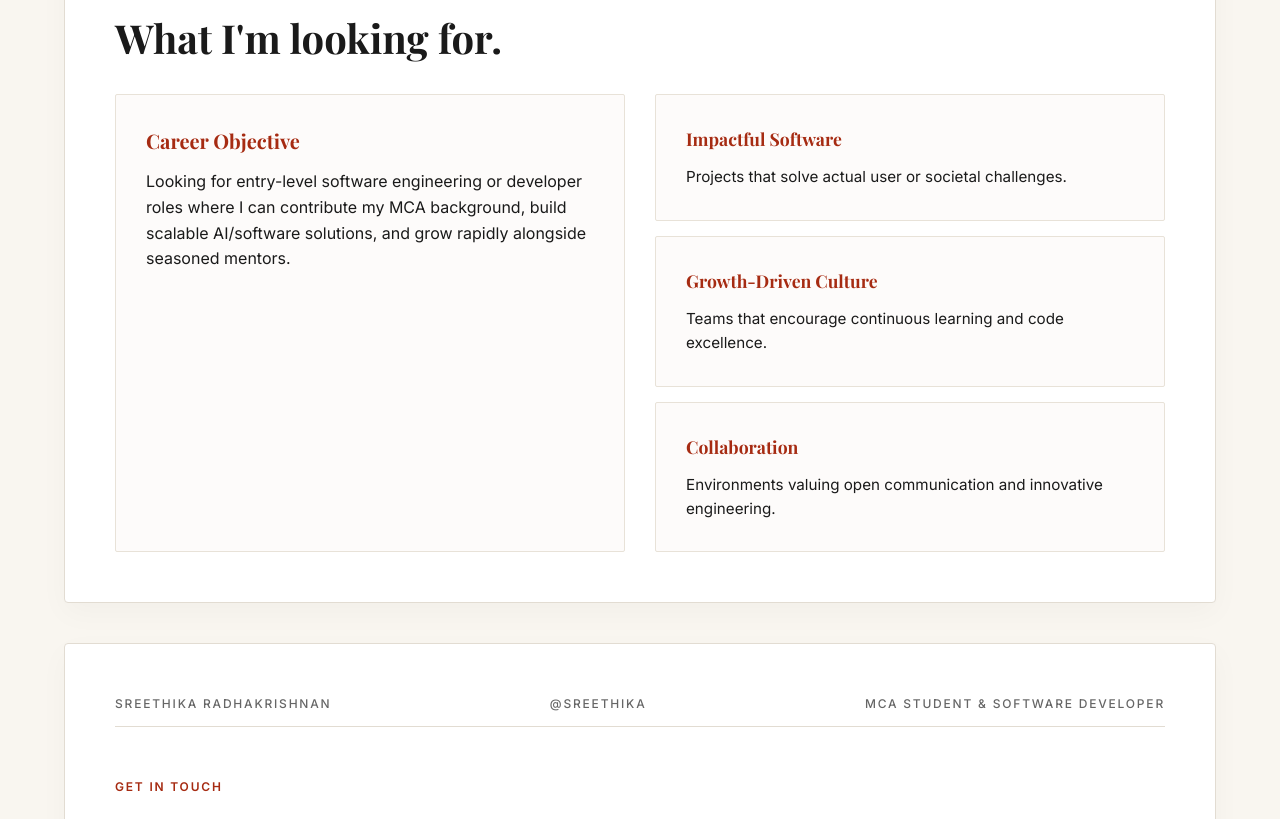
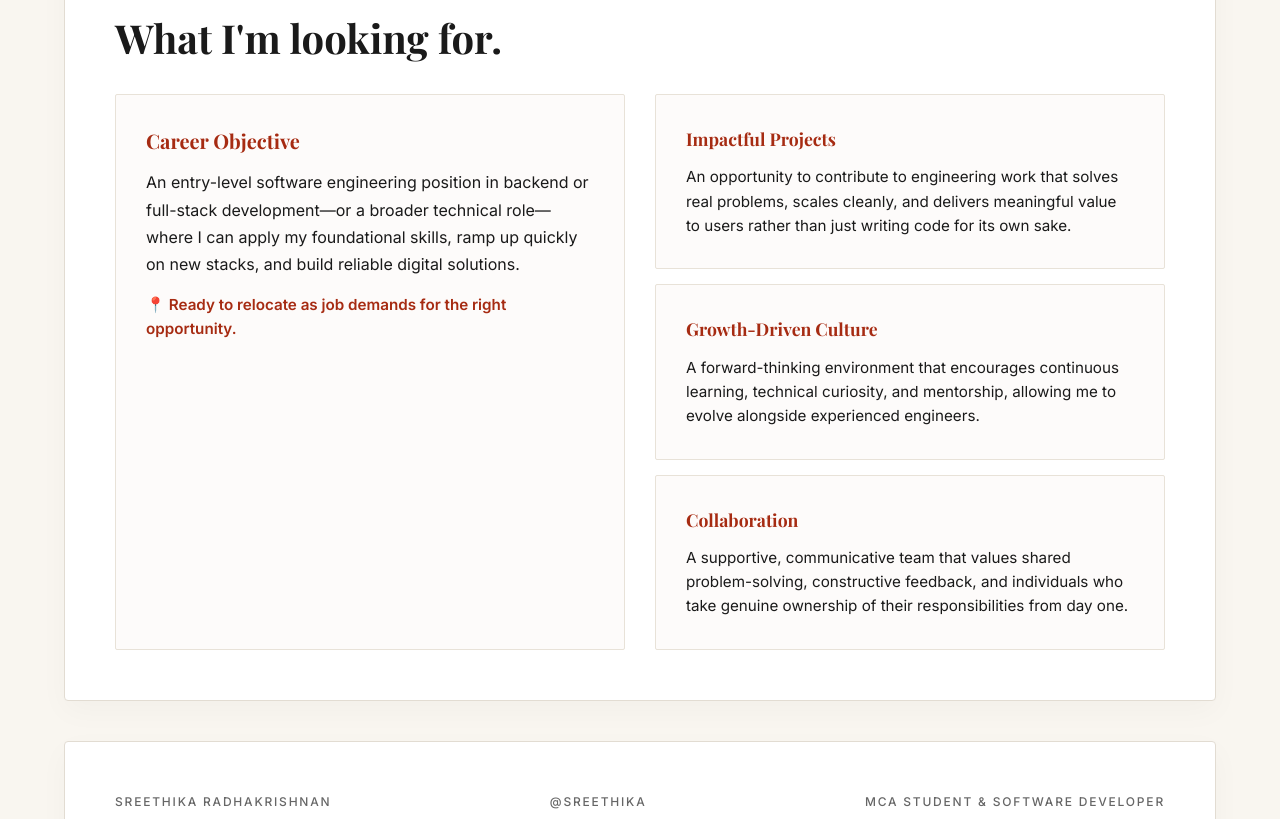
Before and after one commit to Sr-2525/Portfolio, a React app: page / in a window 1280 px wide. Shown: the part 7140-7959 px from the top of the page. Built offline with nearby package versions, Linux system fonts and the light colour scheme; the HTML template or start-up script is replaced by a standard one; a web font is replaced by a local one.

Commit message:
Updated What I'm Looking For section with career objectives, growth culture, and relocation readiness

```diff
--- a/src/components/Beyond.jsx
+++ b/src/components/Beyond.jsx
@@ -27,7 +27,7 @@ function Beyond() {
       </div>
 
       <div className="quote-bar" style={{ marginTop: '30px', textAlign: 'center' }}>
-        &ldquo;Curiosity is the engine of technological achievement.&rdquo;
+        &ldquo;Learn to understand, create to connect.&rdquo;
       </div>
     </section>
   )
--- a/src/components/Goals.jsx
+++ b/src/components/Goals.jsx
@@ -10,27 +10,31 @@ function Goals() {
       <div className="grid-2">
         <div className="editorial-card">
           <h3>Career Objective</h3>
-          <p style={{ marginTop: '12px' }}>
-            Looking for entry-level software engineering or developer roles where I can contribute my MCA background, build scalable AI/software solutions, and grow rapidly alongside seasoned mentors.
+          <p style={{ marginTop: '12px', lineHeight: '1.7' }}>
+            An entry-level software engineering position in backend or full-stack development—or a broader technical role—where I can apply my foundational skills, ramp up quickly on new stacks, and build reliable digital solutions.
+          </p>
+          <p style={{ marginTop: '15px', fontWeight: '600', color: '#A62B12', fontSize: '0.95rem' }}>
+            📍 Ready to relocate as job demands for the right opportunity.
           </p>
         </div>
 
         <div>
           <div className="editorial-card" style={{ marginBottom: '15px' }}>
-            <h3 style={{ fontSize: '1.1rem' }}>Impactful Software</h3>
-            <p style={{ fontSize: '0.95rem' }}>Projects that solve actual user or societal challenges.</p>
+            <h3 style={{ fontSize: '1.1rem' }}>Impactful Projects</h3>
+            <p style={{ fontSize: '0.95rem' }}>An opportunity to contribute to engineering work that solves real problems, scales cleanly, and delivers meaningful value to users rather than just writing code for its own sake.</p>
           </div>
           <div className="editorial-card" style={{ marginBottom: '15px' }}>
             <h3 style={{ fontSize: '1.1rem' }}>Growth-Driven Culture</h3>
-            <p style={{ fontSize: '0.95rem' }}>Teams that encourage continuous learning and code excellence.</p>
+            <p style={{ fontSize: '0.95rem' }}>A forward-thinking environment that encourages continuous learning, technical curiosity, and mentorship, allowing me to evolve alongside experienced engineers.</p>
           </div>
           <div className="editorial-card">
             <h3 style={{ fontSize: '1.1rem' }}>Collaboration</h3>
-            <p style={{ fontSize: '0.95rem' }}>Environments valuing open communication and innovative engineering.</p>
+            <p style={{ fontSize: '0.95rem' }}>A supportive, communicative team that values shared problem-solving, constructive feedback, and individuals who take genuine ownership of their responsibilities from day one.</p>
           </div>
         </div>
       </div>
     </section>
   )
 }
+
 export default Goals
```
